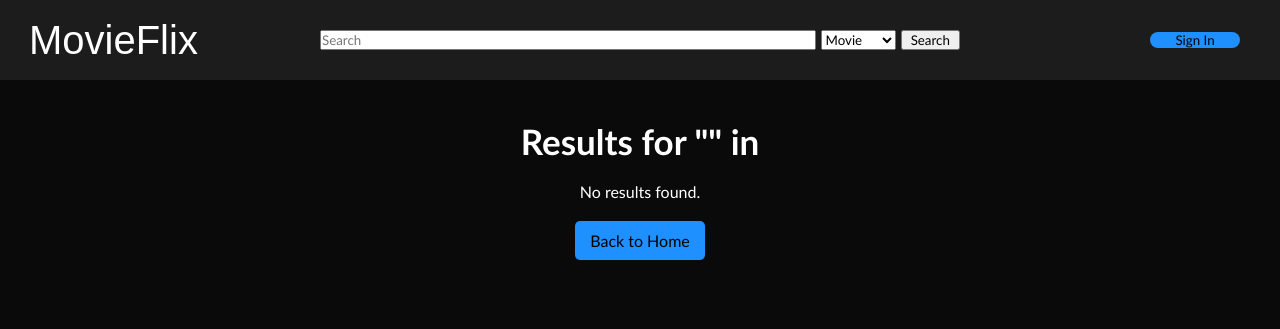
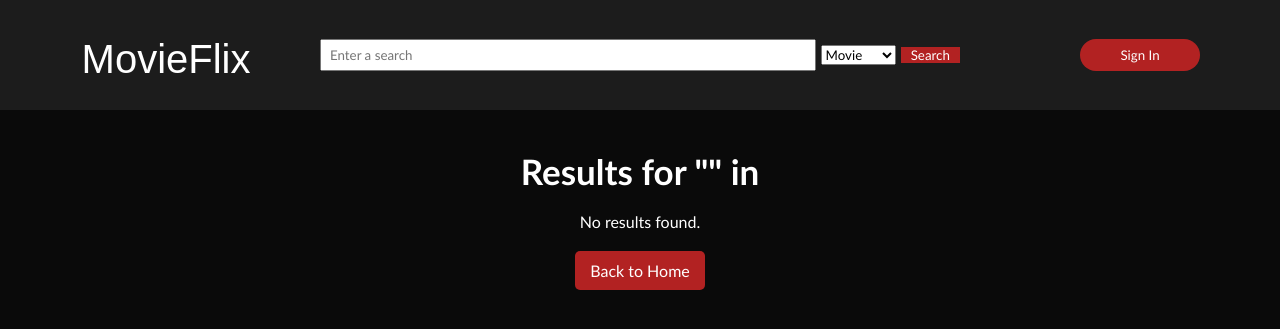
Before and after one commit to Dior15/BlueCircuit, a Flask app: template client/templates/results.html in a window 1280 px wide. Shown: the top 329 px of the page. Run offline with Flask 3, Linux system fonts and the light colour scheme; the template is opened without the code that fills it, so the values that code supplies are empty.

Commit message:
imporoving css in all pages and adding whats new and top rated movie sections

```diff
--- a/client/static/results.css
+++ b/client/static/results.css
@@ -65,16 +65,17 @@
       display: inline-block;
       margin-top: 20px;
       padding: 10px 15px;
-      background-color: #1E90FF;
+      background-color: #B22222;
       color: rgb(0, 0, 0);
       text-decoration: none;
       border-radius: 5px;
       transition: background 0.3s ease;
       margin-bottom: 10vh;
+      color: white;
   }
 
   #returnButton:hover {
-      background-color: #104E8B;
+      background-color: #2f4f4f56;
   }
 
   h1 {
--- a/client/static/style.css
+++ b/client/static/style.css
@@ -42,7 +42,7 @@ header{
     background-color: #1c1c1c;
     color: white;
     display: flex;
-    height: 80px;
+    height: 110px;
     justify-content: space-between;
     align-items: center;
 }
@@ -71,28 +71,63 @@ button:hover{
     transition: transform 0.3s ease;
     color: white;
     text-decoration: none;
+    padding-left: 7vh;
+    padding-top: 1vh;
 }
 
 #web-name:hover{
     transform: scale(1.05);
 }
 
-#signin-header{
-    margin-right: 40px;
-    width: 90px;
+.header-buttons{
+    background-color: #B22222;
+    width: 15vh;
+    height: 4vh;
+    border: 0;
+    border-radius: 49px;
+    margin-right: 10vh;
+    color: white;
+
+}
+
+.lower-buttons{
+    width: 15vh;
+    height: 4vh;
+    border: 0;
+    border-radius: 49px;
+    color: white;
+}
+
+#loginButton2{
+    margin-right: 1vh;
+    background-color: #B22222;
+}
+
+#createAccountButton{
+    margin-left: 1vh;
+    background-color: #2F4F4F;
+}
+
+#query{
+    height:4vh;
+    padding-left: 1vh;
+}
+
+.is-flex{
+    display: flex;
+    justify-content: space-evenly; /*change later for other flex*/
+}
+
+.stacked-flex{
+    display: flex;
+    flex-direction: column;
+    align-items: center;
 }
 
 #signin-or-up{
     justify-self: center;
-}
-
-.signin, #lower{
-    margin-right: 12px;
-    width: 90px;
-}
-
-.signup, .lower{
-    margin-left: 12px;
+    margin-top: 1vh;
+    justify-content: center;
 }
 
 #search-bar{
@@ -105,6 +140,9 @@ button:hover{
 
 #searchButton{
     width: 60px;
+    background-color: #B22222;
+    color: white;
+    border: none;
 }
 
 #searchItems{
@@ -117,27 +155,18 @@ h3{
     color: white;
 }
 
-#lower-section{
-    display: grid;
-    grid-template-columns: auto auto;
-    justify-content: space-evenly;
-
+.movieElement{
+    border: 0;
+    background-color: grey;
+    width:25vh;
+    height:37.5vh;
+    margin-top: 2vh;
 }
 
-.lower-section{
-    height: 100px;
-    background-color: grey;
-    width: 80px;
+#top-rated{
+    margin-right: -20vh;
 }
 
-.signin{
-    background-color: #1E90FF;
-    border: 0;
-    border-radius: 49px;
+#whats-new{
+    margin-left: -20vh;
 }
-
-.movieElement, .bottom{
-    height: 30vh;
-    border: 0;
-    border-radius: 49px;
-}
--- a/client/templates/results.html
+++ b/client/templates/results.html
@@ -10,11 +10,11 @@
 
     <body>
         <header>
-        <div id="web-name"><a href="{{ url_for('home')}}">MovieFlix</a></div>
+            <div id="web-name">MovieFlix</div>
 
               <div id="searchItems">
                 <form action="/search" method="POST" id="search-bar">
-              <input type="text" id="query" name="query" placeholder="Search" required style="width: 500px;">
+                    <input type="text" id="query" name="query" placeholder="Enter a search" required style="width: 500px;">
 
                     <select id="category" name="category">
                         <option value="movie">Movie</option>
@@ -26,7 +26,11 @@
                 </form>
               </div>
 
-        <button class="signin" id="signin-header">Sign In</button>
+              <div class="is-flex">
+                  <button class="signin header-buttons" id="signin-header">Sign In</button>
+              </div>
+
+
           </header>
 
         <h1>Results for "{{ query }}" in {{ category }}</h1>
```
Also changed, not shown: client/static/modal.css (+14 -3 lines), client/static/trending-carousel.css (+20 -0 lines), client/templates/home.html (+29 -17 lines), client/templates/moviepage.html (+7 -3 lines). Lines whose indentation alone changed are shown as unchanged.
